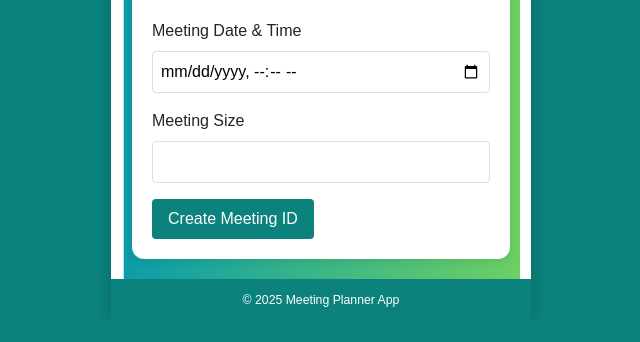
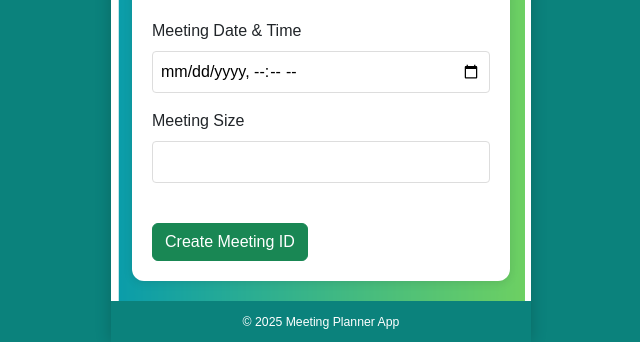
Before and after one commit to flixi67/restaurant-picker, a Flask app: page /new_meeting in a window 1280 px wide. Shown: the part 667-1009 px from the top of the page, without its empty margins (319-959 px from the left). Before the commit the page ends 974 px from the top, so only its background shows below. Run offline with Flask 3, Linux system fonts and the light colour scheme; some web fonts are replaced.

Commit message:
more styling changes

```diff
--- a/app/templates/layout.html
+++ b/app/templates/layout.html
@@ -128,7 +128,7 @@ body {
             {% block content %}
             <!-- Description of the app -->
             <div class="app-description">
-                <h2>How to Use the Restaurant Matching App</h2>
+                <h2>How to Use the Find in der Nähe</h2>
                 <ol>
                     <li>
                         <strong>Click <a href="{{ url_for('main.new_meeting') }}">‘New Meeting’</a></strong> to start a new session.
--- a/app/templates/meeting_form.html
+++ b/app/templates/meeting_form.html
@@ -44,9 +44,8 @@
                style="width: 100%; padding: 0.5rem; border: 1px solid #ddd; border-radius: 4px;">
     </div>
 
-    <button type="submit" style="padding: 0.5rem 1rem; background-color: #0b827c; color: white; border: none; border-radius: 4px;">
-        Create Meeting ID
-    </button>
+    <button type="submit" class="btn btn-success mt-4">Create Meeting ID</button>
+
 </form>
 
 {% endblock %}
--- a/app/templates/member_form.html
+++ b/app/templates/member_form.html
@@ -138,4 +138,5 @@
 
     <button type="submit" class="btn btn-success mt-4">Add Member</button>
 </form>
+
 {% endblock %}
```
